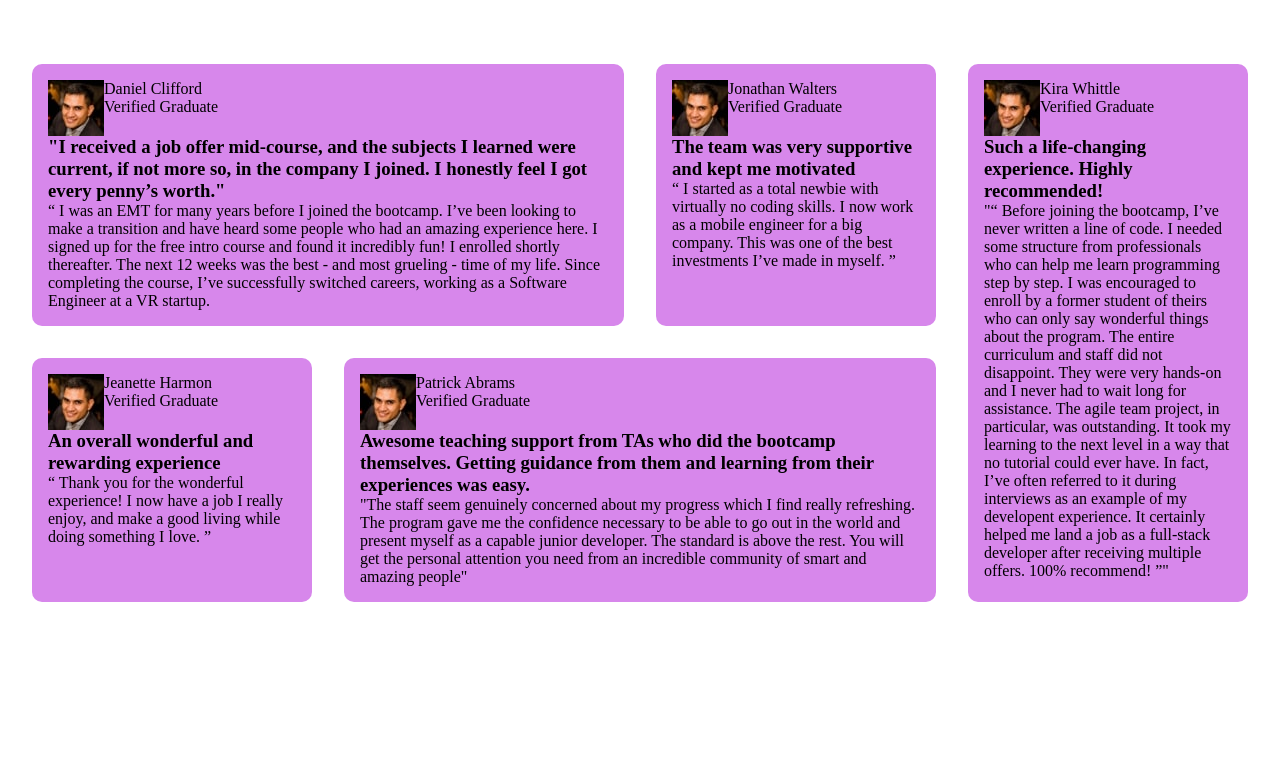
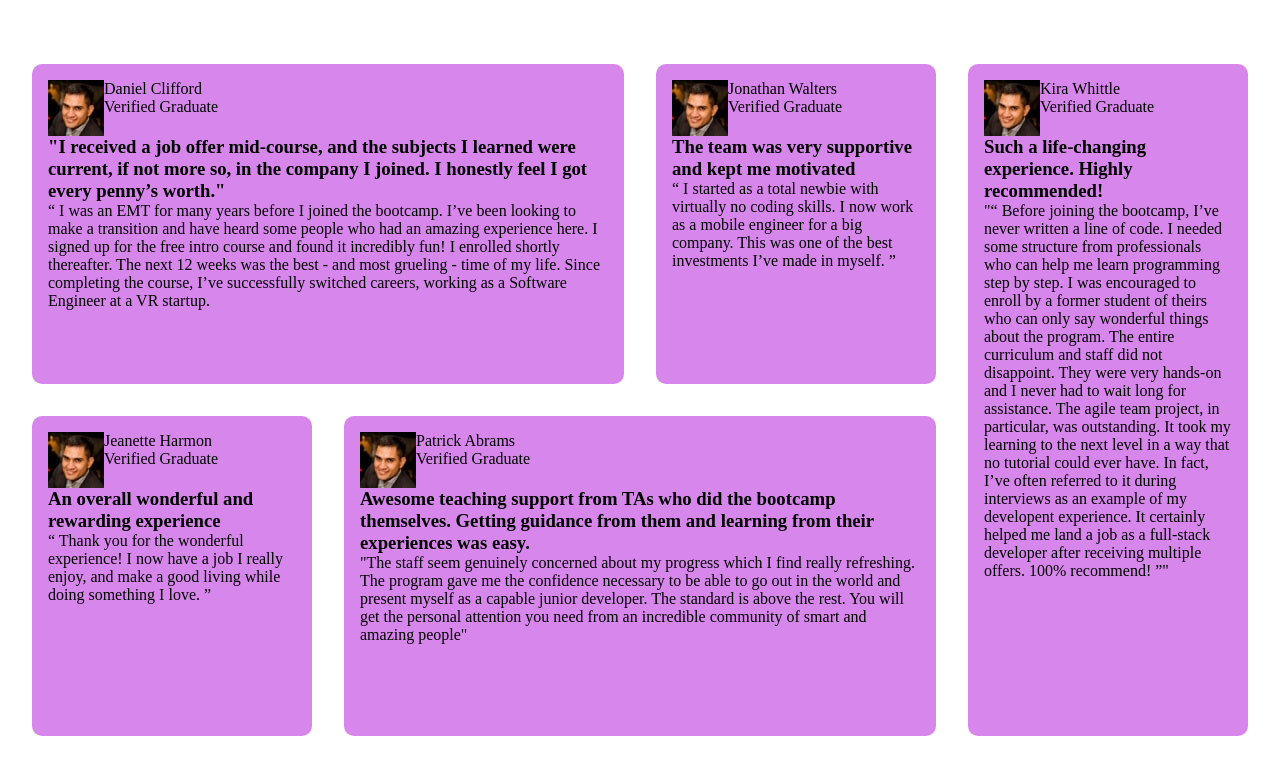
Before and after one commit to cjay44/FEM---Testimonials-grid-section, a plain HTML site: page index.html in a window 1280 px wide. Drawn offline with Linux system fonts and the light colour scheme.

Commit message:
re-format css and grid layout

```diff
--- a/styles.css
+++ b/styles.css
@@ -84,7 +84,7 @@ body {
   display: grid;
   grid-template-columns: 1fr;
   grid-template-rows: repeat(5, 1fr);
-  max-height: 500px;
+  /* max-height: 500px; */
   padding: 4rem 2rem;
   gap: 2rem;
 }
@@ -125,7 +125,7 @@ body {
   }
 
   .grid-child-2 {
-grid-column: 3 / 4;
+    grid-column: 3 / 4;
   }
 
   .grid-child-3 {
```
